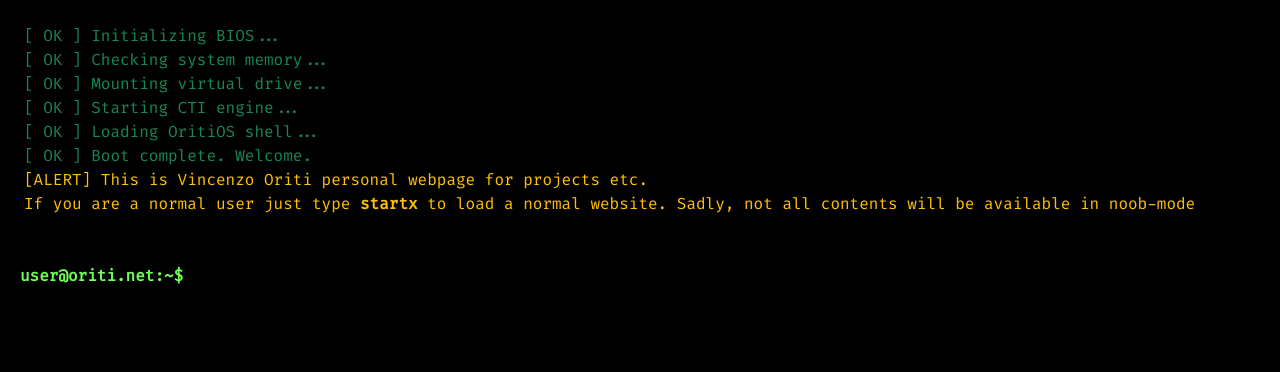
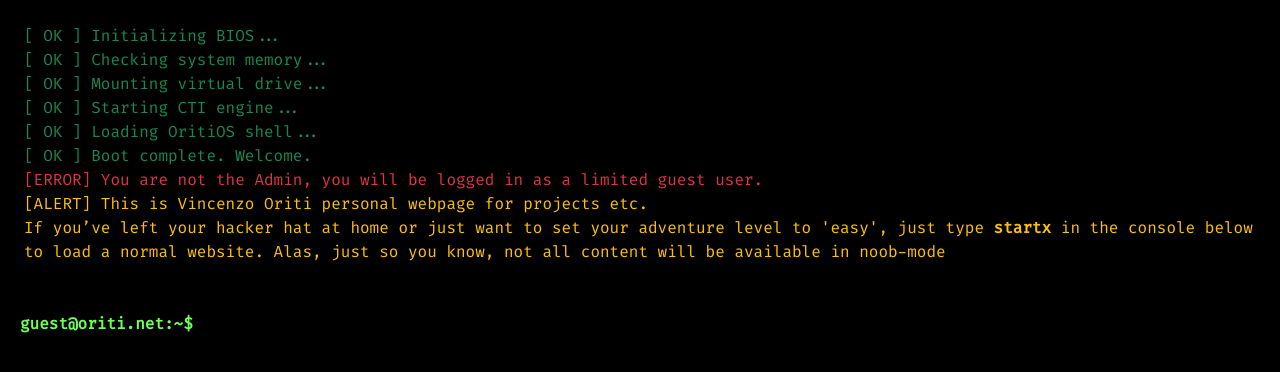
Before and after one commit to VOriti/TerminalSite, a plain HTML site: page index.html in a window 1280 px wide. Drawn offline with nearby package versions, Linux system fonts and the light colour scheme.

Commit message:
removed all references to previous project

```diff
--- a/index.html
+++ b/index.html
@@ -3,7 +3,7 @@
 <html lang="en">
 <head>
   <meta charset="UTF-8" />
-  <title>user@oriti.net:~$</title>
+  <title>@oriti.net:~$</title>
   <meta name="viewport" content="width=device-width, initial-scale=1.0" />
   <link href="https://cdn.jsdelivr.net/npm/bootstrap@5.3.3/dist/css/bootstrap.min.css" rel="stylesheet" />
   <!-- Fira Code font -->
@@ -17,7 +17,7 @@
 
     <div id="output"></div>
     <div class="line">
-      <span class="prompt">user@oriti.net:~$</span>
+      <span class="prompt">guest@oriti.net:~$</span>
       <div id="input" class="input" contenteditable="true" spellcheck="false"></div>
     </div>
   </div>
@@ -34,7 +34,8 @@
       "[ OK ] Starting CTI engine...",
       "[ OK ] Loading OritiOS shell...",
       "[ OK ] Boot complete. Welcome.",
-      "[ALERT] This is Vincenzo Oriti personal webpage for projects etc. <br> If you are a normal user just type <b>startx</b> to load a normal website. Sadly, not all contents will be available in noob-mode"
+      "[ERROR] You are not the Admin, you will be logged in as a limited guest user.",
+      "[ALERT] This is Vincenzo Oriti personal webpage for projects etc. <br> If you’ve left your hacker hat at home or just want to set your adventure level to 'easy', just type <b>startx</b> in the console below to load a normal website. Alas, just so you know, not all content will be available in noob-mode"
     ];
 
     let i = 0;
@@ -68,13 +69,13 @@
 
     const commands = {
       help: "Here are some of the available commands: about, talks, interviews, courses, publications, podcasts, contact, clear, startx",
-      about: "I currently serve as Chief Information Security Officer (CISO) at Würth Italy, where I oversee the cybersecurity strategy for Würth Italia, Würth Modyf, and KBlue Srl, ensuring alignment with business goals and regulatory frameworks such as GDPR and ISO/IEC 27001. My expertise lies in cyber threat intelligence, incident response, and security governance, with a focus on reducing risk and enhancing organizational resilience through threat-informed decision-making.<br><br>Alongside my corporate responsibilities, I am actively involved in academia as a lecturer in Cyber Threat Intelligence at the University of Rome Tor Vergata and other institutions, contributing to the development of next-generation cybersecurity professionals. As a Ph.D. researcher in Cyber Threat Intelligence at the University of Sannio, my work investigates threat actor behaviors, ransomware business models, and dark web ecosystems. I have authored research on threat detection platforms and underground market analysis, and regularly speak at conferences on emerging trends in cybercrime.",
-      talks: "<ul><li><a href='https://www.unisannio.it/it/eventi/linux-day-2022' target='_blank'>Linux Day 2022 Benevento</a></li><li><a href='https://irlug.it/blog/linux%20day/eventi/linux-day-2023' target='_blank'>Linux Day 2023 Avellino</a></li><li><a href='https://www.digitalsecurityfestival.it/locandine-degli-eventi-del-digital-security-festival-2022/' target='_blank'>Digital Security Festival 2022</a></li><li><a href='https://www.youtube.com/watch?v=6R-AJWOEPYc' target='_blank'>RHC Conference 2023 - Pietro Melillo: L'impronta della sanità italiana nelle underground</a></li><li><a href='https://www.youtube.com/watch?v=NKWPG7PU5FU&ab_channel=RedHotCyber' target='_blank'>RHC Conference 2024 - Pietro Melillo & Valerio Cammarota: Ransom Inside</a></li><li><a href='https://www.youtube.com/watch?v=6R-AJWOEPYc' target='_blank'>RHC Conference 2025 - Pietro Melillo: Un anno di DarkLab</a></li><li><a href='https://melillopietro.github.io/doc/Workshop_DW_THC25.pdf' target='_blank'>RHC Conference 2025 - Pietro Melillo: Come Entrare nel Dark Web in Sicurezza</a></li></ul>",
-      interviews: "<ul><li><a href='https://italiaimballaggio.it/node/8491' target='_blank'>ITALIAIMBALLAGGIO, Red Hot Cyber</a></li><li><a href='https://www.italiaimballaggio.it/node/9024' target='_blank'>ITALIAIMBALLAGGIO, Il giorno più lungo</a></li><li><a href='https://informareonline.com/hacktivism-la-nuova-frontiera-dellattivismo-politico/' target='_blank'>INFORMARE ONLINE, Hacktivism</a></li></ul>",
-      courses: "<ul><li><a href='https://www.redhotcyber.com/training/corso-dark-web-e-cyber-threat-intelligence/' target='_blank'>Red Hot Cyber: Dark Web e Cyber Threat Intelligence</a></li><li><a href='https://unisannio.it/' target='_blank'>Università degli Studi del Sannio: Cyber Threat Intelligence</a></li><li><a href='https://iusi.eu/' target='_blank'>IUSI Corporate University: Laboratorio di Sicurezza Informatica</a></li><li><a href='https://www.cybersecurityprivacy.it/master/master-in-cybersecurity-e-privacy.html' target='_blank'>Università di Roma Tor Vergata: Fondamenti di Threat Intelligence</a></li><li><a href='https://it.cantemir.ro' target='_blank'>Università Dimitrie Cantemir: Master Psicologia Forense e Tutela del Minore</a></li></ul>",
-      publications: "<ul><li><a href='https://community.ibm.com/community/user/security/blogs/gladys-koskas1/2021/11/25/cobalt-strike-whether-it-is-a-red-team-or-a-threat' target='_blank'>Cobalt Strike</a></li><li><a href='https://yoroi.company/research/transparent-tribe-four-years-later/' target='_blank'>Transparent Tribe</a></li><li><a href='https://github.com/melillopietro/CyberDroid' target='_blank'>CyberDroid</a></li><li><a href='https://www.unisannio.it/' target='_blank'>Malware POC Android</a></li><li><a href='https://www.unisannio.it/' target='_blank'>Dark Web Monitor</a></li><li><a href='https://www.unisannio.it/' target='_blank'>Printer Exploit Toolkit</a></li><li><a href='https://www.unisannio.it/' target='_blank'>Ransomware Platform</a></li><li><a href='https://www.unisannio.it/' target='_blank'>Ransomware Business Model</a></li><li><a href='https://www.unisannio.it/' target='_blank'>Deepye Platform</a></li></ul>",
-      podcasts: "<ul><li><a href='https://open.spotify.com/episode/28Jkejt76TuiFD9L6grJiW?si=exWYpv0jRTOhMDtB88E6bg' target='_blank'>RHC Podcast: Threat Intelligence</a></li></ul>",
-      contact: "<ul><li><a href='https://www.linkedin.com/in/melillopietro/' target='_blank'>LinkedIn</a></li><li><a href='https://github.com/melillopietro' target='_blank'>GitHub</a></li><li><a href='mailto:melillopietro@gmail.com'>Email</a></li></ul>",
+      about: "EXAMPLE-TEXT",
+      talks: "<ul><li><a href='https://EXAMPLE-LINK' target='_blank'>example link</a></li><li><a href='https://EXAMPLE-LINK' target='_blank'>example link</a></li><li><a href='https://EXAMPLE-LINK' target='_blank'>example link</a></li><li><a href='https://EXAMPLE-LINK' target='_blank'>example link</a></li><li><a href='https://EXAMPLE-LINK' target='_blank'>example link</a></li><li><a href='https://EXAMPLE-LINK' target='_blank'>example link</a></li><li><a href='https://EXAMPLE-LINK' target='_blank'>example link</a></li></ul>",
+      interviews: "<ul><li><a href='https://EXAMPLE-LINK' target='_blank'>example link</a></li><li><a href='https://EXAMPLE-LINK' target='_blank'>example link</a></li><li><a href='https://EXAMPLE-LINK' target='_blank'>example link</a></li><li><a href='https://EXAMPLE-LINK' target='_blank'>example link</a></li><li><a href='https://EXAMPLE-LINK' target='_blank'>example link</a></li><li><a href='https://EXAMPLE-LINK' target='_blank'>example link</a></li><li><a href='https://EXAMPLE-LINK' target='_blank'>example link</a></li></ul>",
+      courses: "<ul><li><a href='https://EXAMPLE-LINK' target='_blank'>example link</a></li><li><a href='https://EXAMPLE-LINK' target='_blank'>example link</a></li><li><a href='https://EXAMPLE-LINK' target='_blank'>example link</a></li><li><a href='https://EXAMPLE-LINK' target='_blank'>example link</a></li><li><a href='https://EXAMPLE-LINK' target='_blank'>example link</a></li><li><a href='https://EXAMPLE-LINK' target='_blank'>example link</a></li><li><a href='https://EXAMPLE-LINK' target='_blank'>example link</a></li></ul>",
+      publications: "<ul><li><a href='https://EXAMPLE-LINK' target='_blank'>example link</a></li><li><a href='https://EXAMPLE-LINK' target='_blank'>example link</a></li><li><a href='https://EXAMPLE-LINK' target='_blank'>example link</a></li><li><a href='https://EXAMPLE-LINK' target='_blank'>example link</a></li><li><a href='https://EXAMPLE-LINK' target='_blank'>example link</a></li><li><a href='https://EXAMPLE-LINK' target='_blank'>example link</a></li><li><a href='https://EXAMPLE-LINK' target='_blank'>example link</a></li></ul>",
+      podcasts: "<ul><li><a href='https://EXAMPLE-LINK' target='_blank'>example link</a></li><li><a href='https://EXAMPLE-LINK' target='_blank'>example link</a></li><li><a href='https://EXAMPLE-LINK' target='_blank'>example link</a></li><li><a href='https://EXAMPLE-LINK' target='_blank'>example link</a></li><li><a href='https://EXAMPLE-LINK' target='_blank'>example link</a></li><li><a href='https://EXAMPLE-LINK' target='_blank'>example link</a></li><li><a href='https://EXAMPLE-LINK' target='_blank'>example link</a></li></ul>",
+      contact: "<ul><li><a href='https://www.linkedin.com/in/vincenzo-oriti/' target='_blank'>LinkedIn</a></li><li><a href='https://github.com/VOriti' target='_blank'>GitHub</a></li><li><a href='mailto:vincenzo@oriti.net'>Email</a></li></ul>",
       clear: "__CLEAR__",
       startx: "<a href='LinkSito' target='_blank'>go to noob mode</a>"
     };
@@ -93,7 +94,7 @@
         historyIndex = history.length;
 
         const line = document.createElement("div");
-        line.innerHTML = "<span class='prompt'>user@oriti.net:~$</span> <span class='typed'>" + command + "</span>";
+        line.innerHTML = "<span class='prompt'>guest@oriti.net:~$</span> <span class='typed'>" + command + "</span>";
         outputDiv.appendChild(line);
 
         if (command === "clear") {
@@ -114,7 +115,8 @@
         }
 
         inputDiv.innerText = "";
-        window.scrollTo(0, document.body.scrollHeight);
+        <!-- uncomment the line below to make the window scroll until the boot-lines are covered after the first command is inserted -->
+        // window.scrollTo(0, document.body.scrollHeight);
       }
 
       if (e.key === "ArrowUp") {
```
